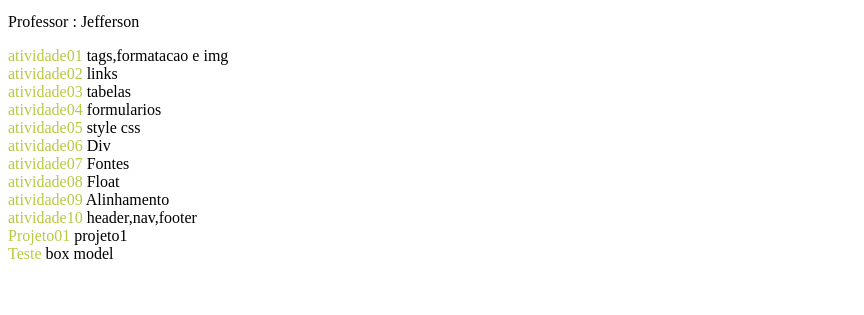
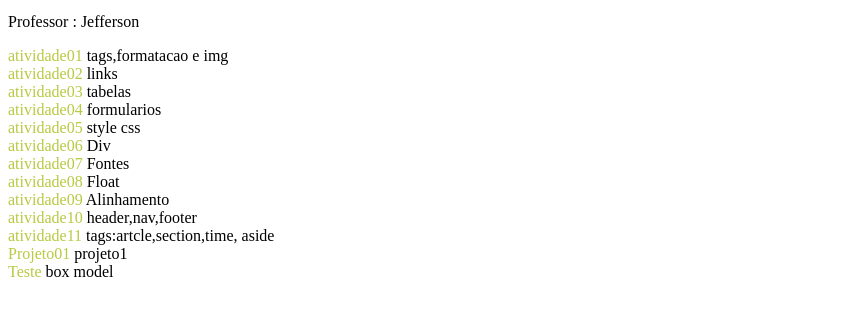
Before and after one commit to carenay/PogramacaoWeb, a plain HTML site: page index.html in a window 1280 px wide. Shown: the part 127-442 px from the top of the page, without its empty margins (0-864 px from the left). Drawn offline with Linux system fonts and the light colour scheme.

Commit message:
Add files via upload

```diff
--- a/index.html
+++ b/index.html
@@ -48,6 +48,7 @@
 <a href="08">atividade08 </a> Float<br>
 <a href="09">atividade09 </a> Alinhamento <br>
 <a href="10">atividade10</a>  header,nav,footer<br>
+<a href="11">atividade11</a>  tags:artcle,section,time, aside<br>
 <a href="projeto01">Projeto01</a> projeto1<br>
 <a href="teste">Teste</a> box model<br>
 
```
